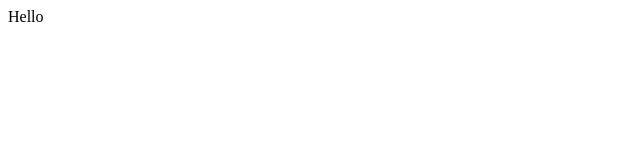
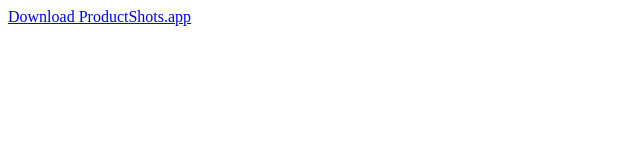
Before and after one commit to productshots/productshots, a plain HTML site: page docs/index.html in a window 1280 px wide. Shown: the whole page, without its empty margins (0-640 px from the left). Drawn offline with Linux system fonts and the light colour scheme.

Commit message:
Update index.html

```diff
--- a/docs/index.html
+++ b/docs/index.html
@@ -1 +1 @@
-<p>Hello</p>
+<a href="https://github.com/productshots/productshots/releases/download/v1.0.0/ProductShots.app.zip">Download ProductShots.app</a>
```
